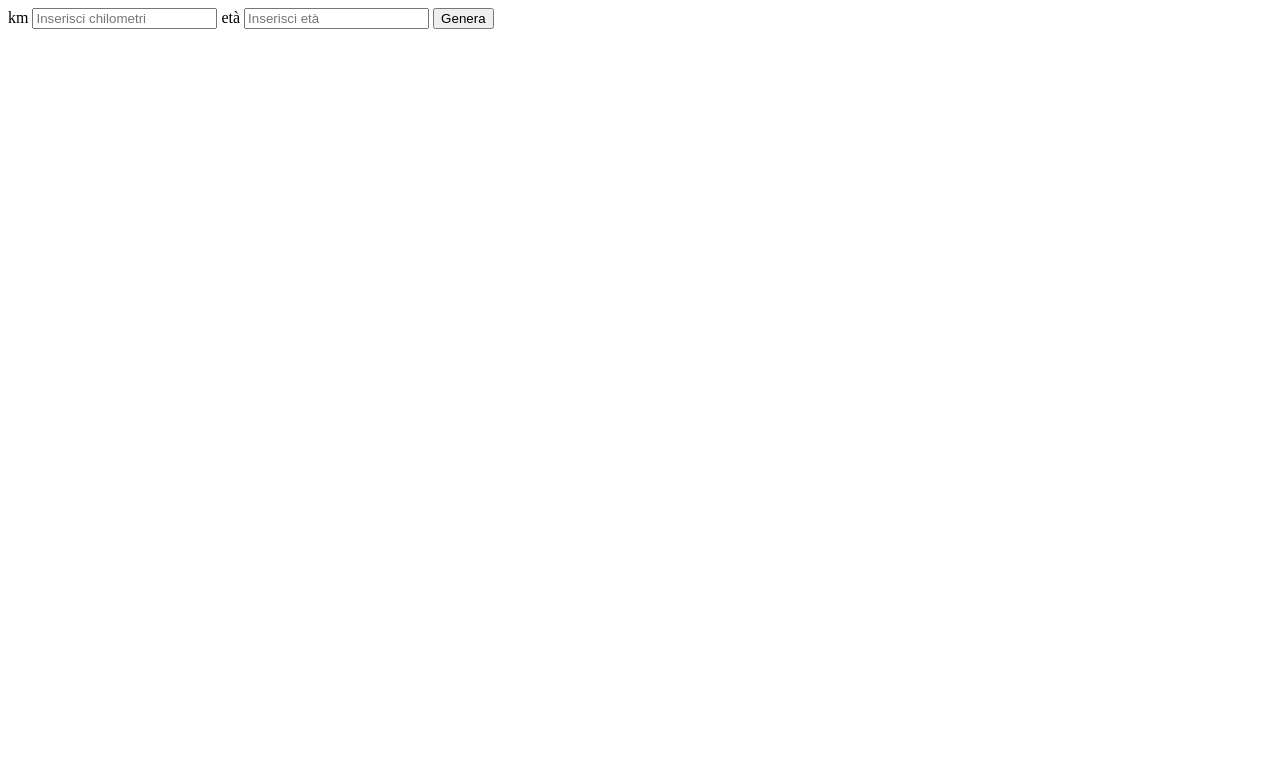
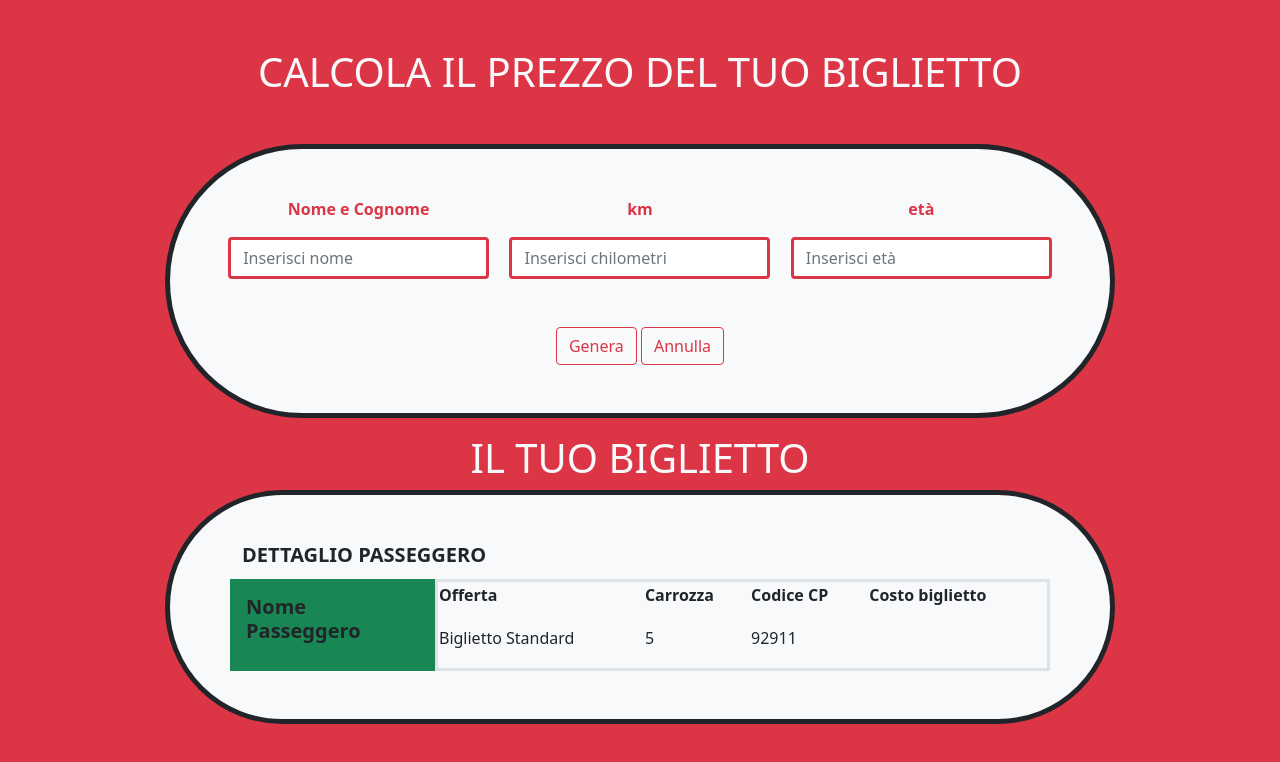
Before and after one commit to Daniele-Taullaraj/js-biglietto-treno-form, a plain HTML site: page index.html in a window 1280 px wide. Drawn offline with nearby package versions, Linux system fonts and the light colour scheme.

Commit message:
aggiunto layout con bootstrap

```diff
--- a/index.html
+++ b/index.html
@@ -5,17 +5,87 @@
     <meta charset="UTF-8">
     <meta name="viewport" content="width=device-width, initial-scale=1.0">
     <title>Biglietto treno form</title>
+    <link href="https://cdn.jsdelivr.net/npm/bootstrap@5.0.2/dist/css/bootstrap.min.css" rel="stylesheet"
+        integrity="sha384-EVSTQN3/azprG1Anm3QDgpJLIm9Nao0Yz1ztcQTwFspd3yD65VohhpuuCOmLASjC" crossorigin="anonymous">
 </head>
 
-<body>
-    <form>
-        <label for="chilometri">km</label>
-        <input type="number" id="chilometri" name="chilometri" placeholder="Inserisci chilometri">
-        <label for="chilometri">età</label>
-        <input type="number" id="età" name="età" placeholder="Inserisci età">
-        <button id="submit">Genera</button>
-        <script src="./myscripts.js"></script>
-    </form>
+<body class="bg-danger container">
+    <h1 class="text-center text-light my-5">CALCOLA IL PREZZO DEL TUO BIGLIETTO</h1>
+
+    <div class="row">
+        <div class="col-10 m-auto border border-5 border-dark rounded-pill bg-light p-5">
+
+            <form class="d-flex flex-column align-items-center">
+
+                <div class="w-100 d-flex justify-content-around">
+                    <div>
+                        <label for="nome" class="w-100 text-center mb-3 text-danger fw-bold">Nome e Cognome</label>
+                        <input type="text" id="nome" name="nome" placeholder="Inserisci nome"
+                            class="form-control border-3 border-danger mb-5">
+                    </div>
+                    <div>
+                        <label for="chilometri" class="w-100 text-center mb-3 text-danger fw-bold">km</label>
+                        <input type="number" id="chilometri" name="chilometri" placeholder="Inserisci chilometri"
+                            class="form-control border-3 border-danger mb-5">
+                    </div>
+                    <div>
+                        <label for="chilometri" class="w-100 text-center mb-3 text-danger fw-bold">età</label>
+                        <input type="number" id="età" name="età" placeholder="Inserisci età"
+                            class="form-control border-3 border-danger mb-5">
+                    </div>
+                </div>
+
+
+                <div>
+                    <button id="submit" class="btn btn-outline-danger">Genera</button>
+                    <button id="annulla" class="btn btn-outline-danger">Annulla</button>
+                </div>
+
+            </form>
+        </div>
+
+        <h1 class="text-center text-light mt-3">IL TUO BIGLIETTO</h1>
+
+        <div class="col-10 m-auto border border-5 border-dark rounded-pill bg-light">
+            <div class="row m-5 " style="height: 8rem">
+                <h5 class="fw-bold">DETTAGLIO PASSEGGERO</h5>
+                <div class="col-3 bg-success p-3">
+                    <h5 class="fw-bold" id="nomePasseggero">Nome Passeggero </h5>
+                </div>
+                <div class="col-9 p-0">
+
+                    <table class="w-100 h-100 border border-3">
+                        <thead>
+                            <tr>
+                                <th>Offerta</th>
+                                <th>Carrozza</th>
+                                <th>Codice CP</th>
+                                <th>Costo biglietto</th>
+                            </tr>
+                        </thead>
+                        <tbody>
+                            <tr>
+                                <td>Biglietto Standard</td>
+                                <td>5</td>
+                                <td>92911</td>
+                                <td id="costo"></td>
+                            </tr>
+                        </tbody>
+                    </table>
+                </div>
+
+            </div>
+        </div>
+
+
+
+
+
+
+
+    </div>
+    <script src="./myscripts.js"></script>
+
 </body>
 
 </html>
--- a/myscripts.js
+++ b/myscripts.js
@@ -38,8 +38,18 @@ myButton.addEventListener("click", function () {
         console.log('Il costo del biglietto è : ' + totale + '€');
     }
 
-    const form = document.querySelector('form');
-    // Resettare il modulo per ripulire i campi di input
+    let passeggero = document.getElementById('nome').value;
+    let nomePasseggero = document.getElementById('nomePasseggero');
+    nomePasseggero.innerHTML += passeggero;
+
+    let costo = document.getElementById('costo');
+    costo.innerText += totale;
+
+    const form = document.querySelector('form'); 32
+    // // // Resettare il modulo per ripulire i campi di input
     form.reset();
 
+
+
+
 });
```
